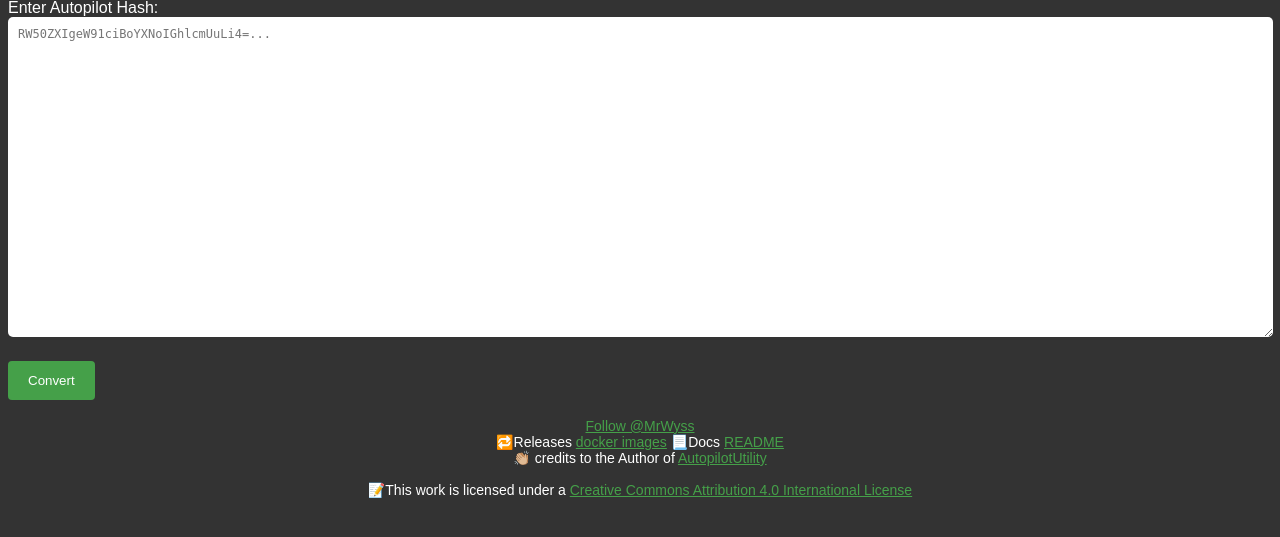
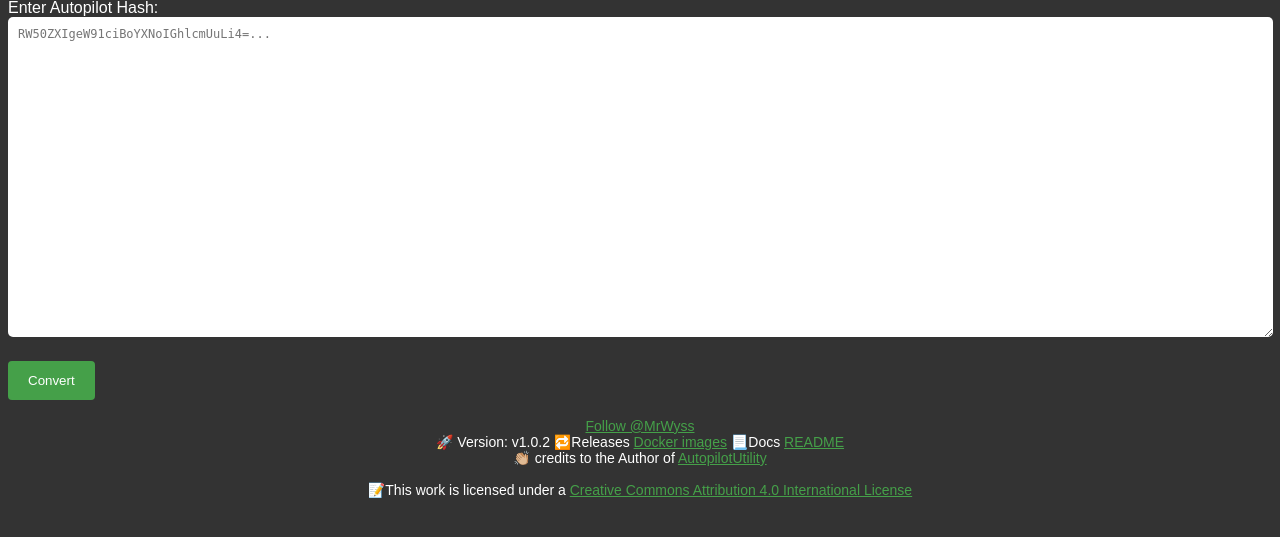
Before and after one commit to MrWyss/DecodeAutopilotHash, a Flask app: page / in a window 1280 px wide. Shown: the part 151-688 px from the top of the page. Run offline with Flask 3, Linux system fonts and the light colour scheme; some libraries are stand-ins or nearby versions.

Commit message:
adding version

```diff
--- a/app.py
+++ b/app.py
@@ -2,15 +2,17 @@ from flask import Flask, render_template, request
 from utils.autopilotutility import convert_from_autopilot_hash
 
 app = Flask(__name__)
+
+version = 'v1.0.2'
 
 @app.route('/', methods=['GET', 'POST'])
 def home():
     if request.method == 'POST':
         hash_input = request.form['hash']
         hash_list = convert_from_autopilot_hash(Hash=hash_input)
-        return render_template('home.html', result=hash_list)
+        return render_template('home.html', result=hash_list, version=version)
     else:
-        return render_template('home.html')
+        return render_template('home.html', version=version)
 
 if __name__ == '__main__':
     app.run(debug=True)
--- a/templates/footer.html
+++ b/templates/footer.html
@@ -1,7 +1,8 @@
 <footer>
+
     <a href="https://twitter.com/MrWyss?ref_src=twsrc%5Etfw" class="twitter-follow-button" data-show-count="false">Follow @MrWyss</a><script async src="https://platform.twitter.com/widgets.js" charset="utf-8"></script>
     <br>
-    🔁Releases <a href="https://github.com/MrWyss/DecodeAutopilotHash/pkgs/container/decodeautopilothash" target="_blank">docker images</a>
+    🚀 Version: {{ version }} 🔁Releases <a href="https://github.com/MrWyss/DecodeAutopilotHash/pkgs/container/decodeautopilothash" target="_blank">Docker images</a>
     📃Docs <a href="https://github.com/MrWyss/DecodeAutopilotHash#readme" target="_blank">README</a>
     <br>
     👏🏼 credits to the Author of <a href="https://www.powershellgallery.com/packages/AutopilotUtility" target="_blank">AutopilotUtility</a>
```
